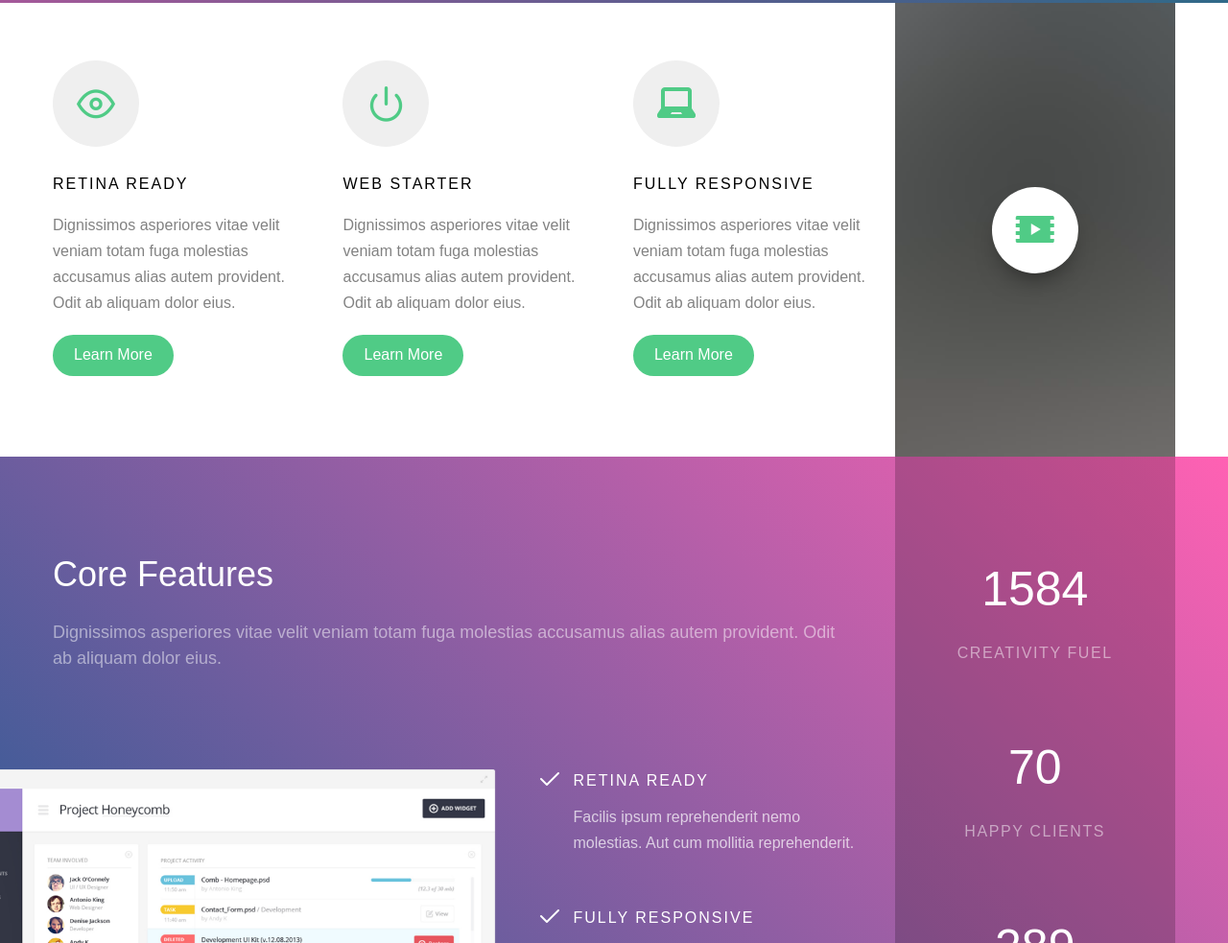
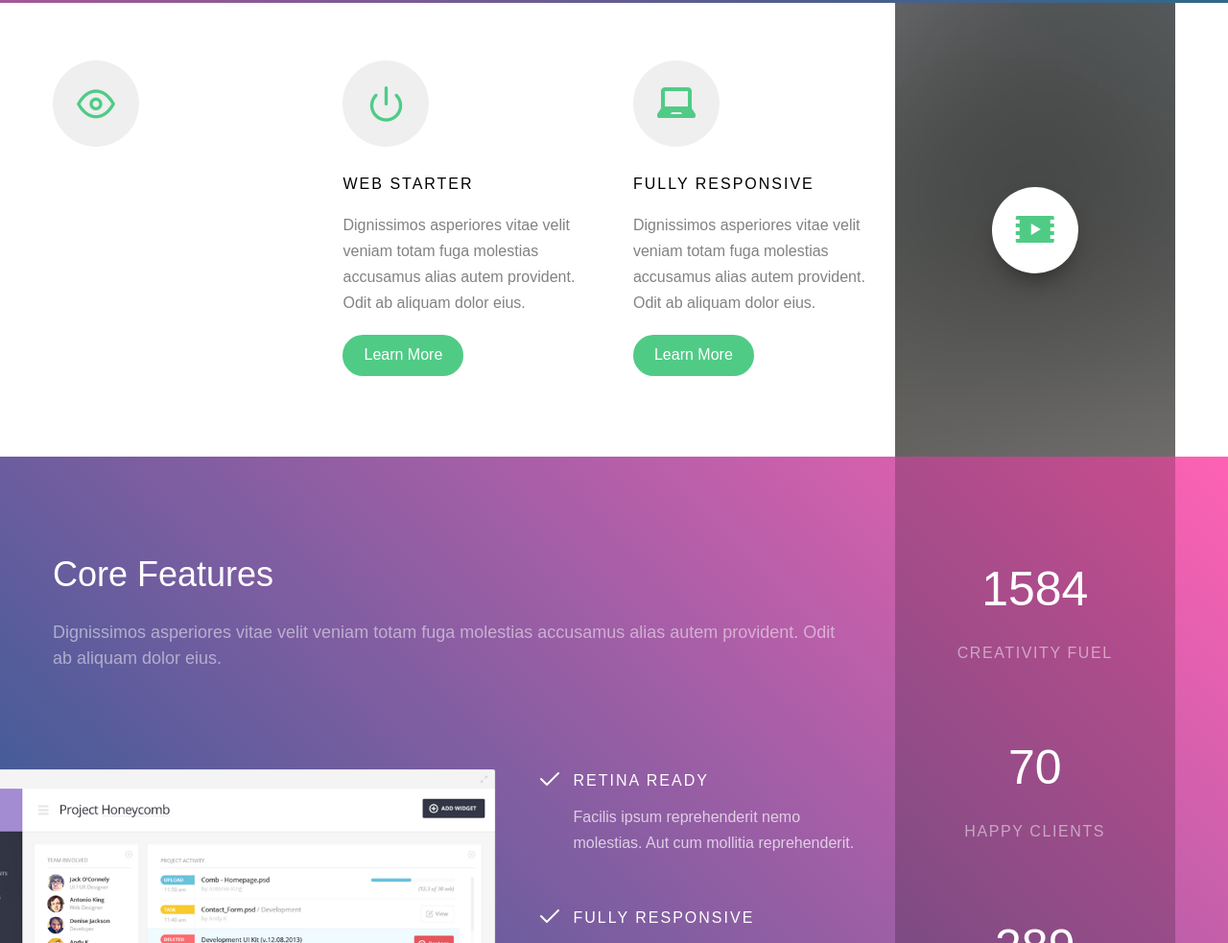
Before and after one commit to thebrokiller1/thebrokiller1.github.io, a plain HTML site: page index.html in a window 1280 px wide. Shown: the part 797-1780 px from the top of the page at 96% size. Drawn offline with Linux system fonts and the light colour scheme; files whose address does not match are found by name.

Commit message:
Update index.html

```diff
--- a/index.html
+++ b/index.html
@@ -107,11 +107,6 @@
 								<span class="icon">
 									<i class="icon-eye"></i>
 								</span>
-								<div class="desc">
-									<h3>Retina Ready</h3>
-									<p>Dignissimos asperiores vitae velit veniam totam fuga molestias accusamus alias autem provident. Odit ab aliquam dolor eius.</p>
-									<p><a href="#" class="btn btn-primary">Learn More</a></p>
-								</div>
 							</div>
 						</div>
 						<div class="col-third">
```
